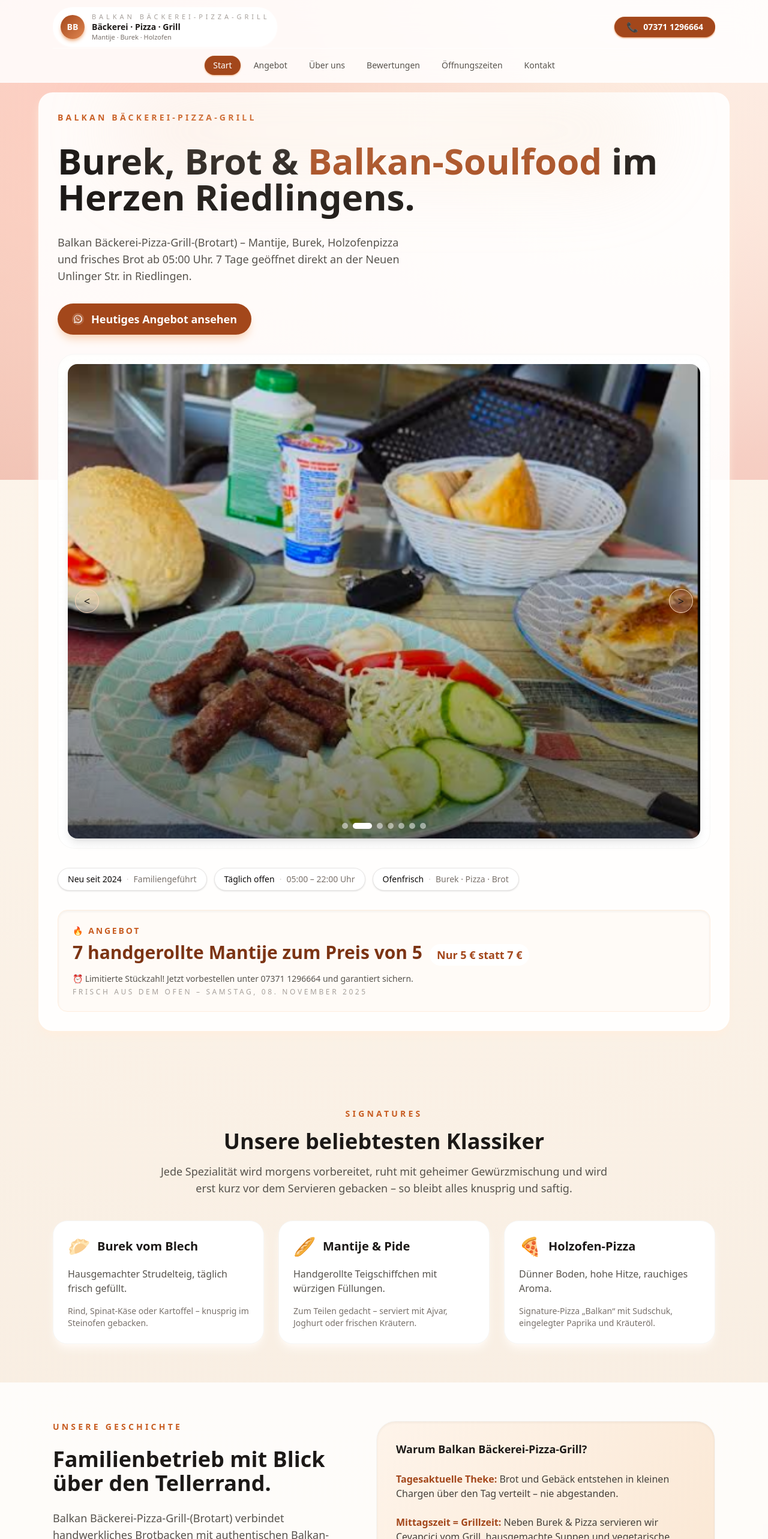
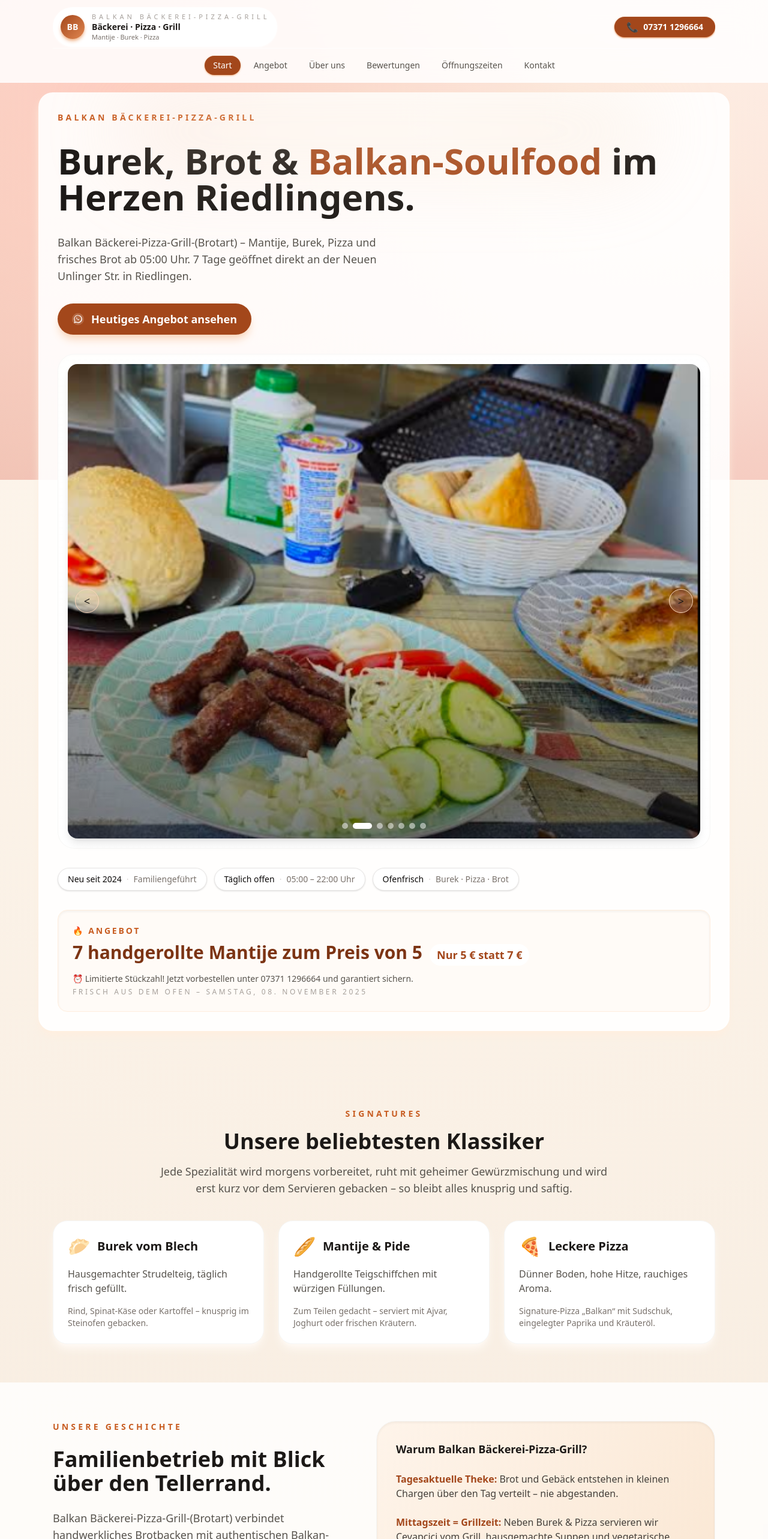
Before and after one commit to dynamics-tim/brotart-landing, a Next.js app: page / in a window 1280 px wide. Shown: the top 2566 px of the page at 60% size. Built offline with nearby package versions, Linux system fonts and the light colour scheme; a web font is replaced by a local one.

Commit message:
Remvoe holzofen

```diff
--- a/src/app/layout.tsx
+++ b/src/app/layout.tsx
@@ -27,19 +27,19 @@ export const metadata: Metadata = {
     template: "%s | Balkan Bäckerei-Pizza-Grill",
   },
   description:
-    "Balkan Bäckerei-Pizza-Grill-(Brotart) serviert Börek, Mantije, Holzofenpizza und frisches Brot – täglich 05:00 bis 22:00 Uhr in Riedlingen.",
+    "Balkan Bäckerei-Pizza-Grill-(Brotart) serviert Börek, Mantije, Pizza und frisches Brot – täglich 05:00 bis 22:00 Uhr in Riedlingen.",
   keywords: [
     "Balkan Bäckerei-Pizza-Grill",
     "Bäckerei Riedlingen",
     "Balkan Spezialitäten",
     "Burek",
     "Mantije",
-    "Holzofenpizza",
+    "Pizza",
   ],
   openGraph: {
     title: "Balkan Bäckerei-Pizza-Grill-(Brotart) - MANTIJE - BUREK in Riedlingen",
     description:
-      "Frisches Brot, Burek, Mantije und Holzofenpizza – täglich von 05:00 bis 22:00 Uhr in der Neuen Unlinger Str. 19/1 in Riedlingen.",
+      "Frisches Brot, Burek, Mantije und Pizza – täglich von 05:00 bis 22:00 Uhr in der Neuen Unlinger Str. 19/1 in Riedlingen.",
     type: "website",
     url: "https://brotart-riedlingen.de",
     locale: "de_DE",
--- a/src/components/sections/about-section.tsx
+++ b/src/components/sections/about-section.tsx
@@ -29,7 +29,7 @@ export default function AboutSection({ values }: AboutSectionProps) {
           <p className="text-lg text-stone-600">
             Balkan Bäckerei-Pizza-Grill-(Brotart) verbindet handwerkliches Brotbacken mit authentischen Balkan-Rezepten. Wir
             kneten, füllen und backen alles selbst – mit Mehl aus der Region, Gewürzmischungen aus der Familienküche und einem
-            Holzofen, der fast rund um die Uhr läuft.
+            Ofen, der fast rund um die Uhr läuft.
           </p>
           <div className="grid gap-4 md:grid-cols-2">
             {values.map((value) => (
--- a/src/components/site-header.tsx
+++ b/src/components/site-header.tsx
@@ -107,7 +107,7 @@ export default function SiteHeader() {
               <div className="leading-tight">
                 <p className="text-[11px] uppercase tracking-[0.45em] text-stone-400">{CONTACT_INFO.brandShort}</p>
                 <p className="text-sm font-semibold text-stone-900">Bäckerei · Pizza · Grill</p>
-                <p className="text-[11px] text-stone-500">Mantije · Burek · Holzofen</p>
+                <p className="text-[11px] text-stone-500">Mantije · Burek · Pizza</p>
               </div>
             </Link>
 
--- a/src/content/hero-gallery.ts
+++ b/src/content/hero-gallery.ts
@@ -19,7 +19,7 @@ const withBasePath = (value: string) => {
 const FALLBACK_GALLERY: HeroGalleryImage[] = [
   {
     src: "https://images.unsplash.com/photo-1483691278019-cb7253bee49f?auto=format&fit=crop&w=1200&q=80",
-    alt: "Holzofenbrot wird frisch auf dem Brett angerichtet",
+    alt: "Frisches Brot wird frisch auf dem Brett angerichtet",
   },
   {
     src: "https://images.unsplash.com/photo-1504754524776-8f4f37790ca0?auto=format&fit=crop&w=1200&q=80",
--- a/src/content/site.ts
+++ b/src/content/site.ts
@@ -35,7 +35,7 @@ export const SPECIALTIES: Specialty[] = [
     icon: "🥖",
   },
   {
-    name: "Holzofen-Pizza",
+    name: "Leckere Pizza",
     description: "Dünner Boden, hohe Hitze, rauchiges Aroma.",
     details: "Signature-Pizza „Balkan“ mit Sudschuk, eingelegter Paprika und Kräuteröl.",
     icon: "🍕",
@@ -259,12 +259,12 @@ export const HERO_CONTENT: HeroContent = {
     trailing: "im Herzen Riedlingens.",
   },
   description:
-    "Balkan Bäckerei-Pizza-Grill-(Brotart) – Mantije, Burek, Holzofenpizza und frisches Brot ab 05:00 Uhr. 7 Tage geöffnet direkt an der Neuen Unlinger Str. in Riedlingen.",
+    "Balkan Bäckerei-Pizza-Grill-(Brotart) – Mantije, Burek, Pizza und frisches Brot ab 05:00 Uhr. 7 Tage geöffnet direkt an der Neuen Unlinger Str. in Riedlingen.",
   image: {
     src: "https://images.unsplash.com/photo-1486887396153-fa416526c108?auto=format&fit=crop&w=1200&q=80",
     alt: "Frisch gebackenes Brot aus dem Steinofen",
   },
-  supportingNote: "Direkter Blick auf den Holzofen & Balkan-Spezialitäten",
+  supportingNote: "Direkter Blick auf den Steinofen & Balkan-Spezialitäten",
 };
 
 export type GoogleReviewSummary = {
```
